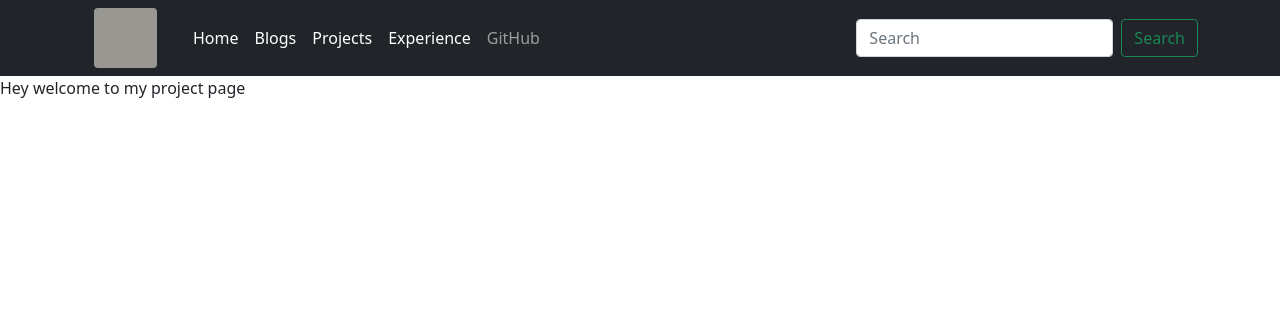
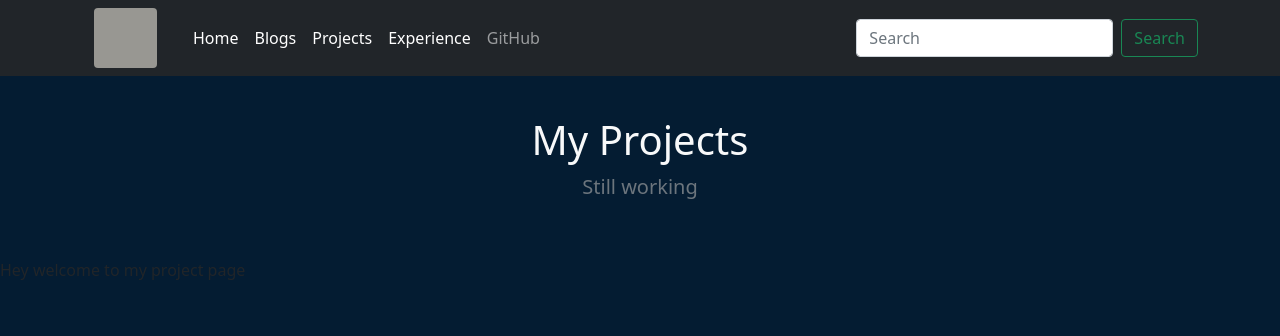
Before and after one commit to anshuman-8/Django_website, a Django app: page /projects in a window 1280 px wide. Shown: the top 336 px of the page. Run offline with Django 4.2, Linux system fonts and the light colour scheme.

Commit message:
migrations added

```diff
--- a/Home/models.py
+++ b/Home/models.py
@@ -9,5 +9,5 @@ class Feedbacks(models.Model):
     email = models.EmailField( max_length=45)
     message = models.TextField()
 
-    def __str__(self) -> str:
+    def __str__(self):
         return self.name
--- a/templates/base.html
+++ b/templates/base.html
@@ -29,7 +29,7 @@
           </button>
 
           <div class="collapse navbar-collapse" id="navbarSupportedContent">
-            <ul class="navbar-nav me-auto mb-2 mb-lg-0 justify-content-center">
+            <ul class="navbar-nav me-auto mb-5 mb-lg-0 justify-content-center">
               <li class="nav-item">
                 <a class="nav-link active " aria-current="page" href="/">Home</a>
               </li>
@@ -79,7 +79,9 @@
       {% endfor %}
       {% endif %}
 
-      {% block body %}{% endblock body %}
+      {% block body %}
+
+    {% endblock body %}
 
 
 
--- a/templates/projects.html
+++ b/templates/projects.html
@@ -2,4 +2,29 @@
 
 {% block title %}Home{% endblock title %}
 
-{% block body %}Hey welcome to my project page{% endblock body %}
+{% block body %}
+<style>
+    body{
+        background:#041C32;
+    }
+</style>
+
+
+<div class='container'>
+    <section class="py-4 text-center container">
+        <div class="row py-lg-3">
+          <div class="col-lg-6 col-md-8 mx-auto">
+            <h1 class="fw-dark text-light">My Projects</h1>
+            <p class="lead text-muted">Still working</p>
+            {% comment %} <p>
+              <a href="#" class="btn btn-primary my-2">Main call to action</a>
+              <a href="#" class="btn btn-secondary my-2">Secondary action</a>
+            </p> {% endcomment %}
+          </div>
+        </div>
+      </section>
+</div>
+
+
+Hey welcome to my project page
+{% endblock body %}
```
Also changed, not shown: templates/blogs.html (+16 -6 lines), templates/experience.html (+26 -1 lines), templates/index.html (+7 -4 lines), db.sqlite3.
